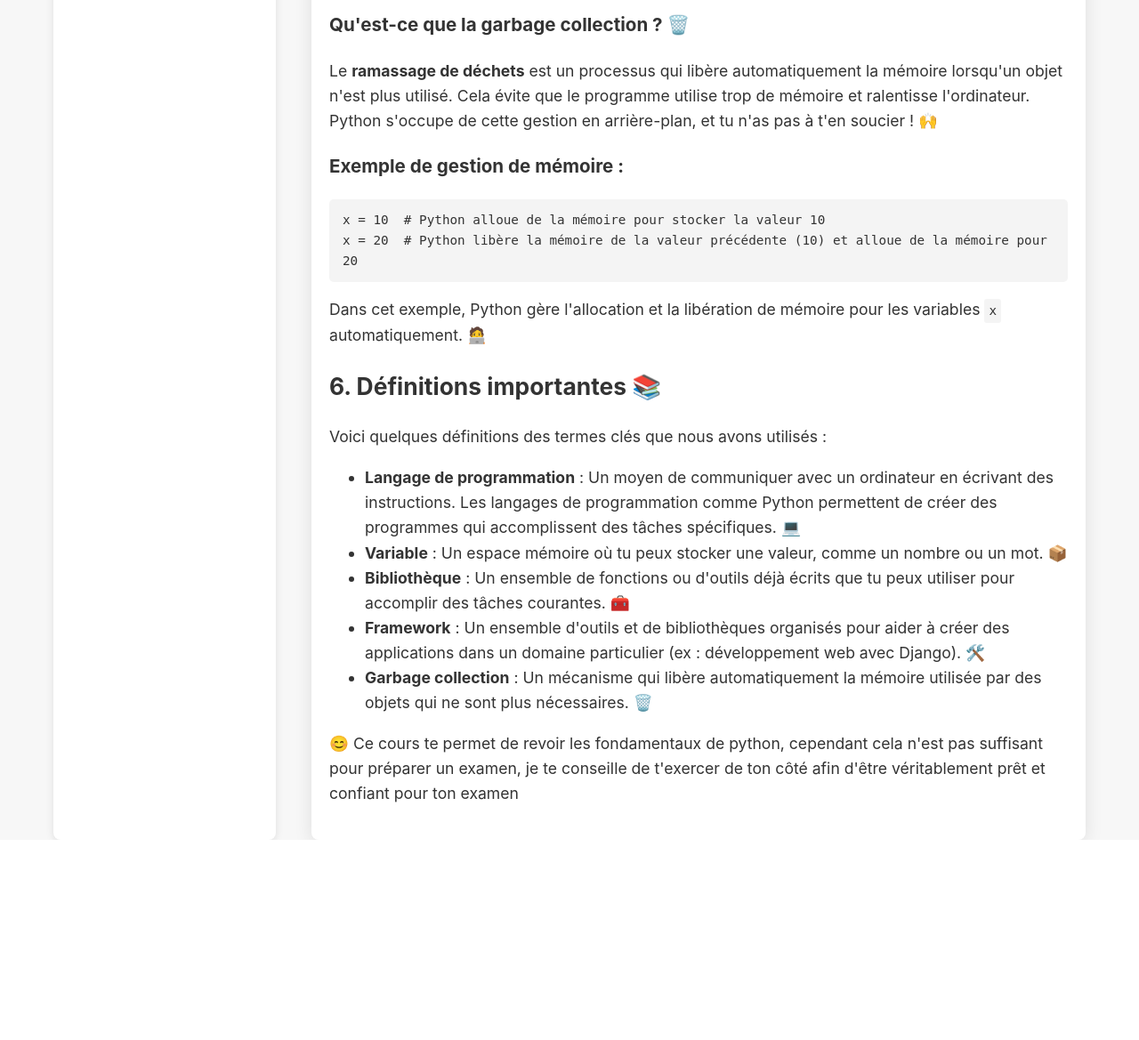
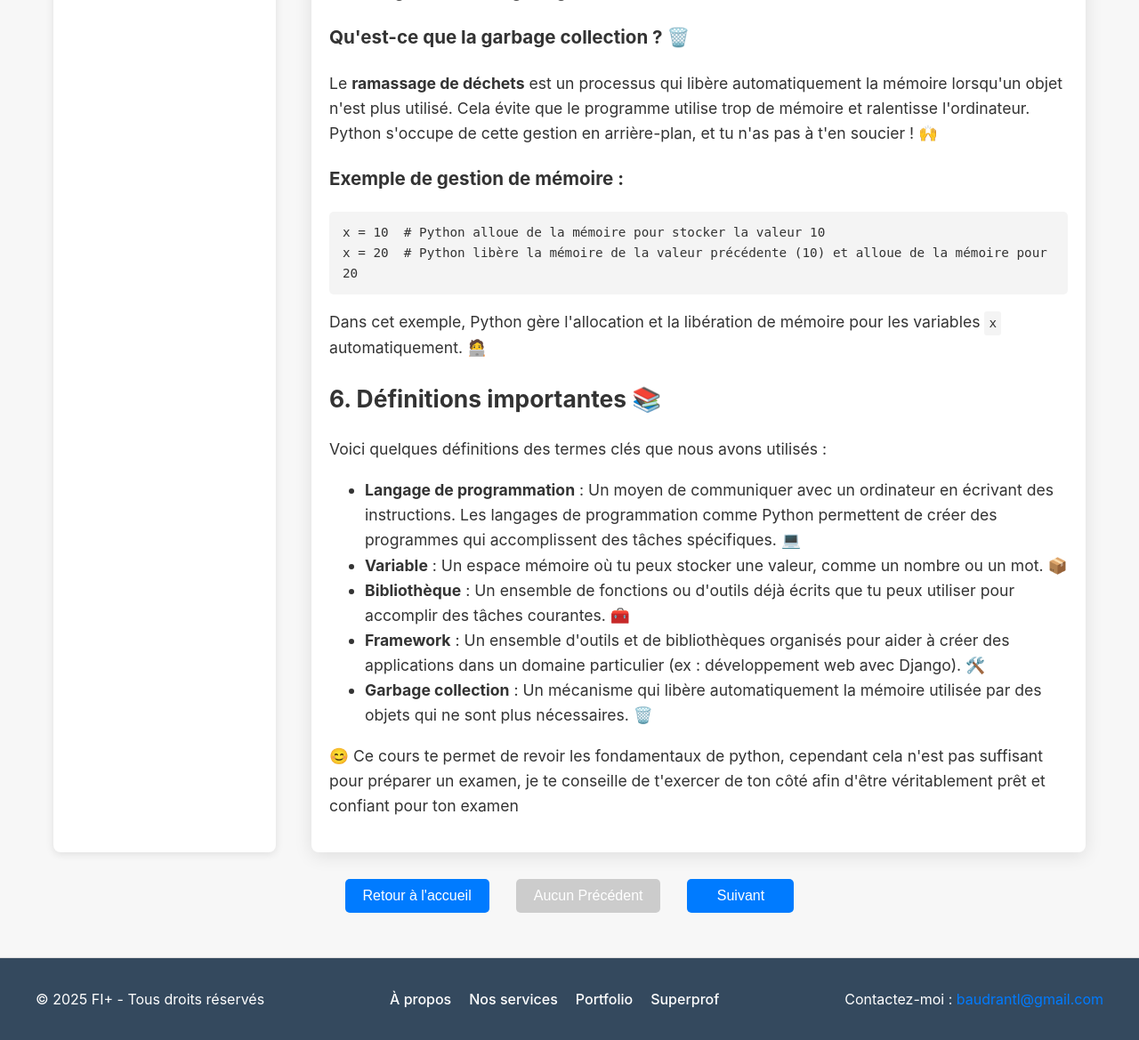
Before and after one commit to Kez0X/FI-, a Flask app: page /cours/1/1 in a window 1280 px wide. Shown: the part 3212-4381 px from the top of the page at 89% size. Before the commit the page ends 4156 px from the top, so only its background shows below. Run offline with Flask 3, Linux system fonts and the light colour scheme.

Commit message:
fix : css + buttons

```diff
--- a/FI/static/style/course_view.css
+++ b/FI/static/style/course_view.css
@@ -19,6 +19,7 @@
     color: white;
     padding: 15px 20px;
     text-align: center;
+    box-shadow: 0 4px 6px rgba(0, 0, 0, 0.1);
 }
 
 nav a {
@@ -29,8 +30,9 @@
 }
 
 h1 {
-    font-size: 1.8em;
+    font-size: 2em;
     margin-top: 20px;
+    font-weight: 600;
 }
 
 /* Container (flexbox) */
@@ -38,11 +40,11 @@
     display: flex;
     flex-wrap: wrap;  /* Permet de mieux gérer les petits écrans */
     gap: 20px;
-    margin: 0 auto; /* Centrer le container */
-    padding: 0 20px; /* Empêcher le contenu de toucher les bords */
-    width: 100%; /* S'assurer que la largeur est 100% */
-    max-width: 1200px; /* Limite de la largeur maximale du container sur grands écrans */
-    box-sizing: border-box; /* Inclure le padding dans la largeur totale */
+    margin: 0 auto;
+    padding: 0 20px;
+    width: 100%;
+    max-width: 1200px;
+    box-sizing: border-box;
 }
 
 /* Sidebar */
@@ -53,13 +55,14 @@
     box-shadow: 0 2px 10px rgba(0, 0, 0, 0.1);
     border-radius: 8px;
     position: sticky;
-    top: 20px;  /* Le sommaire reste fixé lorsqu'on fait défiler la page */
+    top: 20px;
     box-sizing: border-box;
 }
 
 .sidebar h2 {
     font-size: 1.5em;
     margin-bottom: 20px;
+    color: #34495e;
 }
 
 .sidebar ul {
@@ -94,65 +97,132 @@
     box-sizing: border-box;
 }
 
-/* Sommaire */
-.toc {
+/* Boutons de navigation */
+.navigation-buttons {
+    margin-top: 30px;
+    margin-bottom : 50px;
+    text-align: center;
+    display: flex;
+    flex-wrap: wrap;  /* Permet de mettre les boutons sur plusieurs lignes si nécessaire */
+    justify-content: center;  /* Centre les boutons */
+    gap: 10px;  /* Ajoute un écart entre les boutons */
+}
+
+.navigation-buttons button {
+    background-color: #007bff;
+    color: white;
+    border: none;
+    padding: 10px 20px;
+    font-size: 1em;
+    border-radius: 5px;
+    cursor: pointer;
+    transition: background-color 0.3s;
+    min-width: 120px;  /* Largeur minimum pour chaque bouton */
+}
+
+.navigation-buttons button:hover {
+    background-color: #0056b3;
+}
+
+/* Pour les écrans plus petits */
+@media (max-width: 768px) {
+    .navigation-buttons button {
+        min-width: 100%;  /* Les boutons prennent toute la largeur sur petits écrans */
+        font-size: 0.9em;  /* Ajuster la taille de la police */
+        padding: 12px;  /* Augmenter le padding pour plus de clarté sur les petits écrans */
+    }
+
+    .navigation-buttons {
+        margin-left : 10px;
+        margin-right : 10px;
+    }
+}
+
+.navigation-buttons button:disabled {
+    background-color: #ccc;
+    cursor: not-allowed;
+}
+
+/* Styles pour le footer */
+.footer {
+    background-color: #34495e;
+    color: #ffffff;
+    padding: 20px 0;
+    font-size: 1rem;
+    border-top: 1px solid #ddd;
+}
+
+.footer-content {
+    display: flex;
+    justify-content: space-between;
+    align-items: center;
+    max-width: 1200px;
+    margin: 0 auto;
+    padding: 0 20px;
+}
+
+.footer-left p {
+    margin: 0;
+}
+
+.footer-center .footer-links {
     list-style: none;
     padding: 0;
-    margin: 20px 0;
-    font-family: 'Inter', sans-serif;
-    background-color: #fff;
-    border-radius: 8px;
-    box-shadow: 0 2px 10px rgba(0, 0, 0, 0.1);
-    overflow: hidden;
-    width: 250px; /* Largeur du sommaire */
-    position: sticky;
-    top: 20px; /* Fixe le sommaire en haut lors du scroll */
-    margin-left: 20px; /* Marge gauche pour un alignement sympa */
-    box-sizing: border-box;
+    margin: 0;
+    display: flex;
+    gap: 20px;
 }
 
-.toc-item {
-    border-bottom: 1px solid #e1e1e1;
+.footer-center .footer-links li {
+    display: inline-block;
 }
 
-.toc-item:last-child {
-    border-bottom: none;
+.footer-center .footer-links li a {
+    text-decoration: none;
+    color: #ffffff;
+    font-weight: 500;
+    transition: color 0.3s;
 }
 
-.toc-link {
-    display: block;
-    padding: 12px 20px;
-    color: #333;
-    text-decoration: none;
-    font-size: 1.1em;
-    transition: background-color 0.3s ease, color 0.3s ease;
+.footer-center .footer-links li a:hover {
+    color: #007bff;
 }
 
-.toc-link:hover {
-    background-color: #f0f0f0;
-    color: #007BFF;
+.footer-right {
+    text-align: right;
 }
 
-/* Réponse mobile */
+.footer-right a {
+    text-decoration: none;
+    color: #007bff;
+    transition: color 0.3s;
+}
+
+.footer-right a:hover {
+    color: #0056b3;
+}
+
+
+/* Responsive Design */
 @media (max-width: 768px) {
     html, body {
-        overflow-x: hidden;  /* S'assurer qu'il n'y a pas de défilement horizontal */
+        overflow-x: hidden;
     }
 
     .container {
-        flex-direction: column; /* Sur petits écrans, sommaire et contenu en colonne */
-        padding: 0 10px; /* Empêcher que les éléments ne débordent sur les bords */
+        flex-direction: column;
+        padding: 0 10px;
     }
 
     .sidebar {
-        width: 100%;  /* Le sommaire prend toute la largeur sur petits écrans */
+        width: 100%;
         margin-bottom: 20px;
-        display: block; /* Afficher le sommaire sur mobile */
-        position: relative; /* Peut être changé en fixed si nécessaire */
+        display: block;
     }
 
     .course-content {
         width: 100%;
+        padding: 15px;
     }
 
     nav {
@@ -160,58 +230,58 @@
     }
 
     h1 {
-        font-size: 1.5em;  /* Réduire la taille du titre sur petits écrans */
+        font-size: 1.5em;
     }
 
     .toc {
-        width: 100%;  /* Le sommaire prend toute la largeur sur petits écrans */
+        width: 100%;
         margin-left: 0;
     }
 
     .toc-link {
-        font-size: 1em;  /* Réduire la taille des liens du sommaire */
+        font-size: 1em;
         padding: 10px 15px;
     }
+
+    .footer-content {
+        flex-direction : column;
+    }
 }
-
 
 /* Container (large écran) */
 @media (min-width: 769px) {
     .container {
-        gap: 40px;  /* Plus d'espace entre le contenu et le sommaire sur grands écrans */
+        gap: 40px;
     }
 }
 
-/* Assurer que les blocs de code ne dépassent pas */
+/* Préparer l'affichage des blocs de code */
 pre, code {
-    word-wrap: break-word;      /* Permet de couper les mots trop longs */
-    white-space: pre-wrap;      /* Permet le retour à la ligne dans les blocs préformatés */
-    overflow-wrap: break-word;  /* Forcer le retour à la ligne pour éviter que le texte ne dépasse */
-    max-width: 100%;            /* Limiter la largeur au maximum */
+    word-wrap: break-word;
+    white-space: pre-wrap;
+    overflow-wrap: break-word;
+    max-width: 100%;
 }
 
-/* Si le texte dans un <pre> est trop long, ajouter un défilement horizontal */
 pre {
-    overflow-x: auto;          /* Activer le défilement horizontal si nécessaire */
-    white-space: pre;          /* Garder le formatage du texte original */
-    background-color: #f4f4f4; /* Légère couleur de fond pour la lisibilité */
-    padding: 10px;             /* Ajouter un peu de padding pour que le texte ne soit pas collé */
-    border-radius: 5px;        /* Rendre les bords arrondis */
+    overflow-x: auto;
+    background-color: #f4f4f4;
+    padding: 10px;
+    border-radius: 5px;
 }
 
-/* Si un <code> est trop long, il va se couper avec un scroll horizontal */
 code {
-    word-wrap: break-word;     /* Si un mot est trop long, il se coupe et passe à la ligne suivante */
-    background-color: #f4f4f4; /* Couleur de fond pour un meilleur contraste */
-    padding: 2px 5px;          /* Un peu de padding pour améliorer l'affichage */
-    border-radius: 3px;        /* Bords arrondis pour les éléments de code */
-    display: inline-block;      /* Le code reste en ligne */
+    word-wrap: break-word;
+    background-color: #f4f4f4;
+    padding: 2px 5px;
+    border-radius: 3px;
+    display: inline-block;
 }
 
-/* Adapter les marges et paddings sur mobile */
+/* Adaptation pour petits écrans */
 @media (max-width: 768px) {
     .container {
-        padding: 10px;  /* Réduire les marges et paddings sur mobile */
+        padding: 10px;
     }
 
     .course-content {
@@ -219,6 +289,6 @@
     }
 
     pre, code {
-        font-size: 14px; /* Réduire la taille du texte du code sur mobile */
+        font-size: 14px;
     }
 }
--- a/FI/templates/cours.html
+++ b/FI/templates/cours.html
@@ -12,6 +12,28 @@
         .active-course {
             font-weight: bold;  /* Mettre en gras */
             color: #007bff; /* Couleur bleue pour le lien actif */
+        }
+
+        /* Boutons de navigation */
+        .navigation-buttons {
+            margin-top: 30px;
+            text-align: center;
+        }
+
+        .navigation-buttons button {
+            background-color: #007bff;
+            color: white;
+            border: none;
+            padding: 10px 20px;
+            font-size: 1em;
+            border-radius: 5px;
+            margin: 0 10px;
+            cursor: pointer;
+            transition: background-color 0.3s;
+        }
+
+        .navigation-buttons button:hover {
+            background-color: #0056b3;
         }
     </style>
 </head>
@@ -34,8 +56,30 @@
         <main class="course-content" id="content">
             <!-- Contenu du cours -->
         </main>
+    </div>
 
+    <div class="navigation-buttons" id="navigation-buttons">
+        <!-- Boutons de navigation -->
     </div>
+
+    <footer class="footer">
+        <div class="footer-content">
+            <div class="footer-left">
+                <p>&copy; 2025 FI+ - Tous droits réservés</p>
+            </div>
+            <div class="footer-center">
+                <ul class="footer-links">
+                    <li><a href="https://lukabaudrant.vld-group.com/#about">À propos</a></li>
+                    <li><a href="/services">Nos services</a></li>
+                    <li><a href="https://lukabaudrant.vld-group.com/" target="_blank">Portfolio</a></li>
+                    <li><a href="https://www.superprof.fr/freelance-informatique-etudiant-troisieme-annee-faculte-informatique-lyon-propose-cours-numerique.html#opinions" target="_blank">Superprof</a></li>
+                </ul>
+            </div>
+            <div class="footer-right">
+                <p>Contactez-moi : <a href="mailto:baudrantl@gmail.com">baudrantl@gmail.com</a></p>
+            </div>
+        </div>
+    </footer>
 
     <script>
         document.addEventListener("DOMContentLoaded", () => {
@@ -152,6 +196,47 @@
 
             // Ajouter le sommaire dans l'élément avec l'ID "toc"
             document.getElementById('toc').appendChild(toc);
+
+            // Fonction pour afficher les boutons de navigation
+            function showNavigationButtons() {
+                const currentIndex = coursList[langage].indexOf(cours);
+                const prevCourse = currentIndex > 0 ? coursList[langage][currentIndex - 1] : null;
+                const nextCourse = currentIndex < coursList[langage].length - 1 ? coursList[langage][currentIndex + 1] : null;
+
+                const navigationDiv = document.getElementById('navigation-buttons');
+                navigationDiv.innerHTML = ''; // Réinitialiser les boutons
+
+                const homeButton = document.createElement('button');
+                homeButton.textContent = 'Retour à l\'accueil';
+                homeButton.onclick = () => {
+                    window.location.href = '/langages';  // Redirige vers l'accueil des langages
+                };
+
+                const prevButton = document.createElement('button');
+                prevButton.textContent = prevCourse ? 'Précédent' : 'Aucun Précédent';
+                prevButton.disabled = !prevCourse;
+                prevButton.onclick = () => {
+                    if (prevCourse) {
+                        window.location.href = `?langage=${langage}&cours=${prevCourse}`;
+                    }
+                };
+
+                const nextButton = document.createElement('button');
+                nextButton.textContent = nextCourse ? 'Suivant' : 'Aucun Suivant';
+                nextButton.disabled = !nextCourse;
+                nextButton.onclick = () => {
+                    if (nextCourse) {
+                        window.location.href = `?langage=${langage}&cours=${nextCourse}`;
+                    }
+                };
+
+                navigationDiv.appendChild(homeButton);
+                navigationDiv.appendChild(prevButton);
+                navigationDiv.appendChild(nextButton);
+            }
+
+            // Afficher les boutons de navigation au chargement
+            showNavigationButtons();
         });
     </script>
 </body>
```
